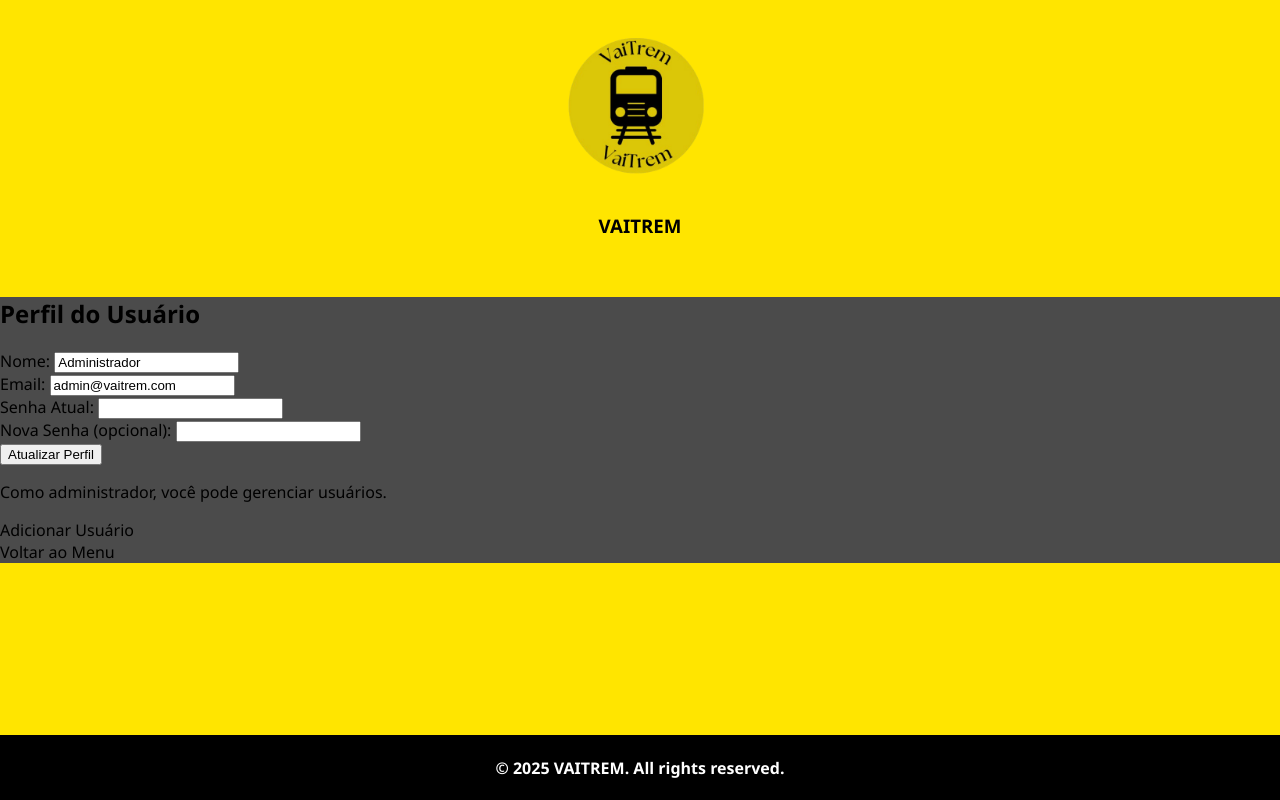
After one commit to ViniciusTn/Aplicacao_do_mockup, a PHP site: page /public/perfil.php in a window 1280 px wide. The commit adds this page. Run offline with PHP 8.4, Linux system fonts and the light colour scheme; a user stored in the database is signed in; data comes from the database, SQL or seed files in the repository.

Commit message:
add - perfil - menu

```diff
--- /dev/null
+++ b/public/perfil.php
@@ -0,0 +1,125 @@
+<?php
+session_start();
+if (!isset($_SESSION['user_id'])) {
+    header("Location: login.php");
+    exit();
+}
+include '../db.php';
+
+$user_id = $_SESSION['user_id'];
+$user_type = $_SESSION['user_type'];
+
+// Fetch user data
+$stmt = $conn->prepare("SELECT nome, email FROM Usuario WHERE id_usuario = ?");
+$stmt->bind_param("i", $user_id);
+$stmt->execute();
+$result = $stmt->get_result();
+$user = $result->fetch_assoc();
+$stmt->close();
+
+// Handle form submission for updates
+if ($_SERVER['REQUEST_METHOD'] == 'POST') {
+    $nome = $_POST['nome'];
+    $email = $_POST['email'];
+    $senha_atual = $_POST['senha_atual'];
+    $nova_senha = $_POST['nova_senha'];
+
+    // Verify current password
+    $stmt = $conn->prepare("SELECT senha FROM Usuario WHERE id_usuario = ?");
+    $stmt->bind_param("i", $user_id);
+    $stmt->execute();
+    $result = $stmt->get_result();
+    $current_hash = $result->fetch_assoc()['senha'];
+    $stmt->close();
+
+    if (md5($senha_atual) === $current_hash) {
+        // Update name and email
+        $stmt = $conn->prepare("UPDATE Usuario SET nome = ?, email = ? WHERE id_usuario = ?");
+        $stmt->bind_param("ssi", $nome, $email, $user_id);
+        $stmt->execute();
+        $stmt->close();
+
+        // Update password if provided
+        if (!empty($nova_senha)) {
+            $nova_hash = md5($nova_senha);
+            $stmt = $conn->prepare("UPDATE Usuario SET senha = ? WHERE id_usuario = ?");
+            $stmt->bind_param("si", $nova_hash, $user_id);
+            $stmt->execute();
+            $stmt->close();
+        }
+
+        $_SESSION['user_name'] = $nome; // Update session
+        $success = "Perfil atualizado com sucesso!";
+    } else {
+        $error = "Senha atual incorreta.";
+    }
+}
+?>
+<!DOCTYPE html>
+<html lang="pt-BR">
+<head>
+    <meta charset="UTF-8">
+    <meta name="viewport" content="width=device-width, initial-scale=1.0">
+    <title>Perfil - VAITREM</title>
+    <link rel="stylesheet" href="../styles/Style.css">
+    <link rel="icon" href="../assets/icons/iconeVaitrem.png" type="image/png">
+</head>
+<body>
+    <header class="header_login">
+        <div></div>
+        <img class="foto" src="../assets/icons/iconeVaitrem.png" alt="icone da empresa">
+        <h3>VAITREM</h3>
+    </header>
+
+    <main>
+        <div class="perfil-container">
+            <h2>Perfil do Usuário</h2>
+            <?php if (isset($success)): ?>
+                <p class="success-message"><?php echo $success; ?></p>
+            <?php endif; ?>
+            <?php if (isset($error)): ?>
+                <p class="error-message"><?php echo $error; ?></p>
+            <?php endif; ?>
+
+            <form method="POST" action="perfil.php" class="perfil-form">
+                <div class="form-group">
+                    <label for="nome">Nome:</label>
+                    <input type="text" id="nome" name="nome" value="<?php echo htmlspecialchars($user['nome']); ?>" required>
+                </div>
+
+                <div class="form-group">
+                    <label for="email">Email:</label>
+                    <input type="email" id="email" name="email" value="<?php echo htmlspecialchars($user['email']); ?>" required>
+                </div>
+
+                <div class="form-group">
+                    <label for="senha_atual">Senha Atual:</label>
+                    <input type="password" id="senha_atual" name="senha_atual" required>
+                </div>
+
+                <div class="form-group">
+                    <label for="nova_senha">Nova Senha (opcional):</label>
+                    <input type="password" id="nova_senha" name="nova_senha">
+                </div>
+
+                <button type="submit" class="perfil-button">Atualizar Perfil</button>
+            </form>
+
+            <?php if ($user_type === 'admin'): ?>
+                <div class="admin-section">
+                    <p>Como administrador, você pode gerenciar usuários.</p>
+                    <a href="../private/addUsuario.php" class="admin-link">Adicionar Usuário</a>
+                </div>
+            <?php endif; ?>
+
+            <a href="menuInicial.php" class="back-link">Voltar ao Menu</a>
+        </div>
+    </main>
+
+    <footer>
+        <div class="direitos">
+            <h4>© 2025 VAITREM. All rights reserved.</h4>
+        </div>
+    </footer>
+</body>
+</html>
```
Also changed, not shown: styles/menu.css (+47 -0 lines).
